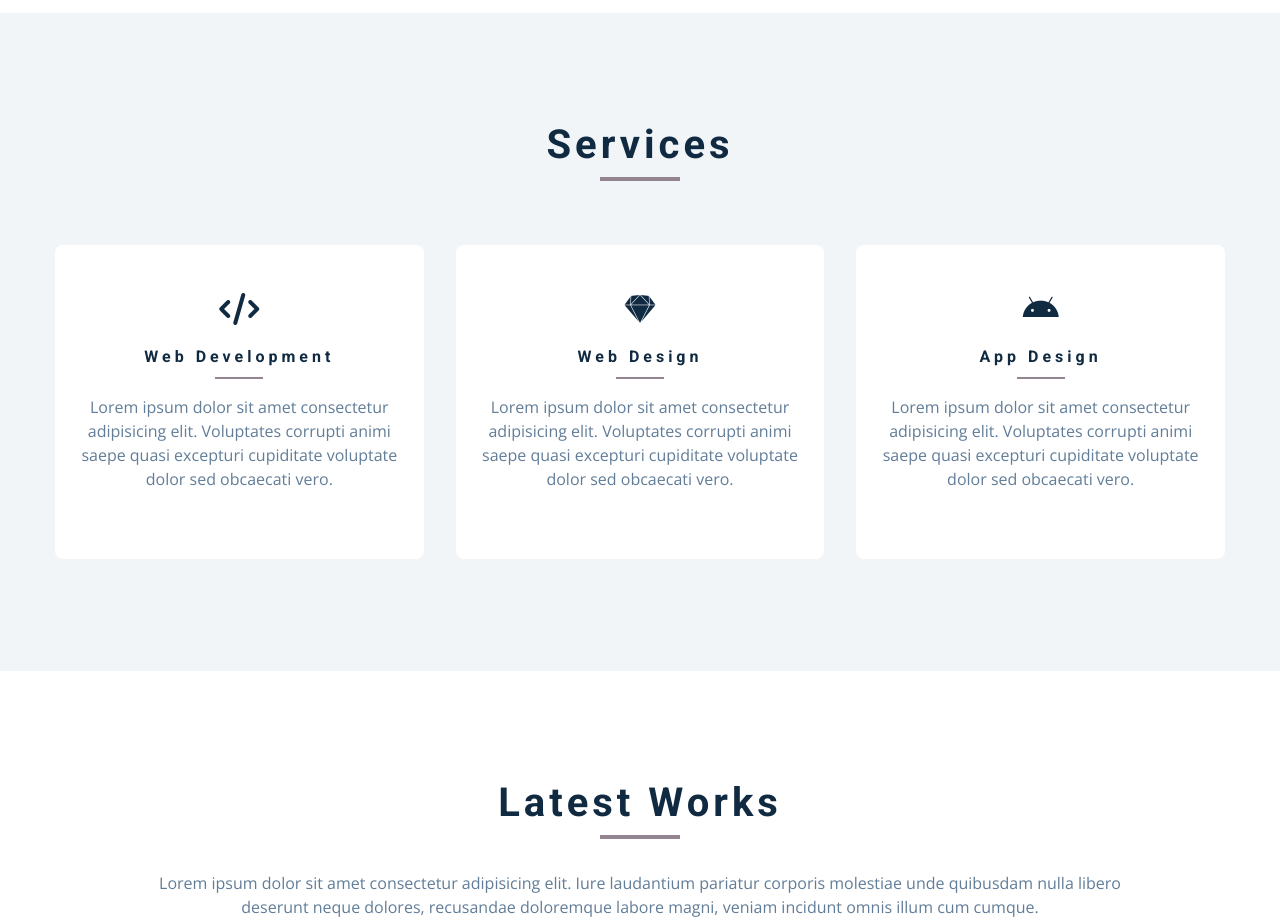
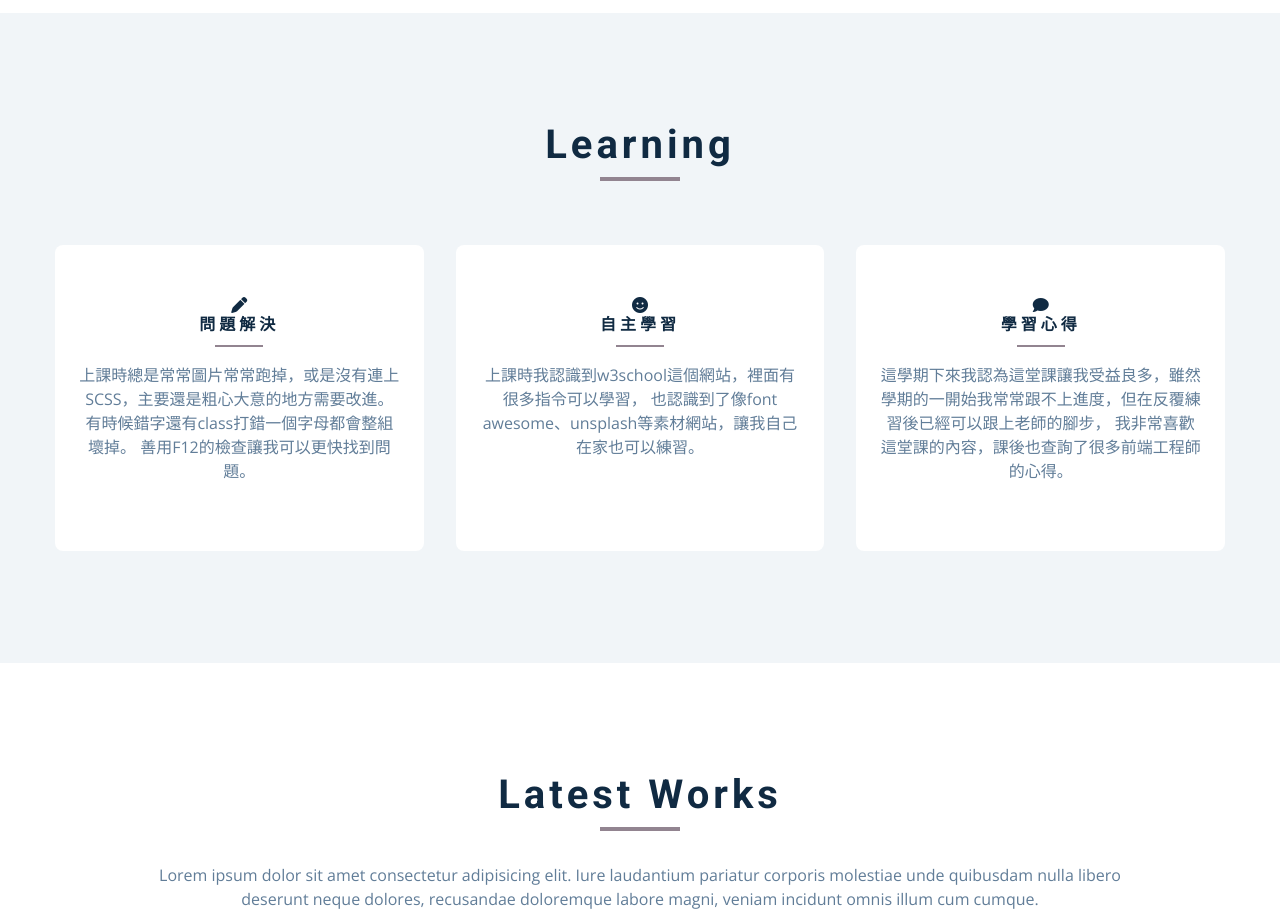
Before and after one commit to Aurora765/Aurora, a plain HTML site: page index.html in a window 1280 px wide. Shown: the part 1560-2482 px from the top of the page. Drawn offline with nearby package versions, Linux system fonts and the light colour scheme.

Commit message:
w11~17 log

```diff
--- a/index.html
+++ b/index.html
@@ -174,44 +174,42 @@
 <section class="section bg-grey">
   <!-- section title -->
   <div class="section-title">
-    <h2>services</h2>
+    <h2> Learning</h2>
     <div class="underline"></div>
   </div>
   <!--end of section title -->
   <div class="services-center section-center">
     <!-- single service -->
     <article class="service">
-      <i class="fas fa-code service-icon"></i>
-      <h4>web development</h4>
+      <i class="fa-sharp fa-solid fa-pen"></i>
+      <h4>問題解決</h4>
       <div class="underline"></div>
       <p>
-        Lorem ipsum dolor sit amet consectetur adipisicing elit. Voluptates
-        corrupti animi saepe quasi excepturi cupiditate voluptate dolor sed
-        obcaecati vero.
+        上課時總是常常圖片常常跑掉，或是沒有連上SCSS，主要還是粗心大意的地方需要改進。
+        有時候錯字還有class打錯一個字母都會整組壞掉。
+        善用F12的檢查讓我可以更快找到問題。
       </p>
     </article>
     <!-- end of single service -->
     <!-- single service -->
     <article class="service">
-      <i class="fab fa-sketch service-icon"></i>
-      <h4>web design</h4>
+      <i class="fa-sharp fa-solid fa-face-smile"></i>
+      <h4>自主學習</h4>
       <div class="underline"></div>
       <p>
-        Lorem ipsum dolor sit amet consectetur adipisicing elit. Voluptates
-        corrupti animi saepe quasi excepturi cupiditate voluptate dolor sed
-        obcaecati vero.
+        上課時我認識到w3school這個網站，裡面有很多指令可以學習，
+        也認識到了像font awesome、unsplash等素材網站，讓我自己在家也可以練習。
       </p>
     </article>
     <!-- end of single service -->
     <!-- single service -->
     <article class="service">
-      <i class="fab fa-android service-icon"></i>
-      <h4>app design</h4>
+      <i class="fa-sharp fa-solid fa-comment"></i>
+      <h4>學習心得</h4>
       <div class="underline"></div>
       <p>
-        Lorem ipsum dolor sit amet consectetur adipisicing elit. Voluptates
-        corrupti animi saepe quasi excepturi cupiditate voluptate dolor sed
-        obcaecati vero.
+        這學期下來我認為這堂課讓我受益良多，雖然學期的一開始我常常跟不上進度，但在反覆練習後已經可以跟上老師的腳步，
+        我非常喜歡這堂課的內容，課後也查詢了很多前端工程師的心得。
       </p>
     </article>
     <!-- end of single service -->
```
Also changed, not shown: md/log11.png (added), md/log13.png (added), md/log16.png (added), 2 other files.
